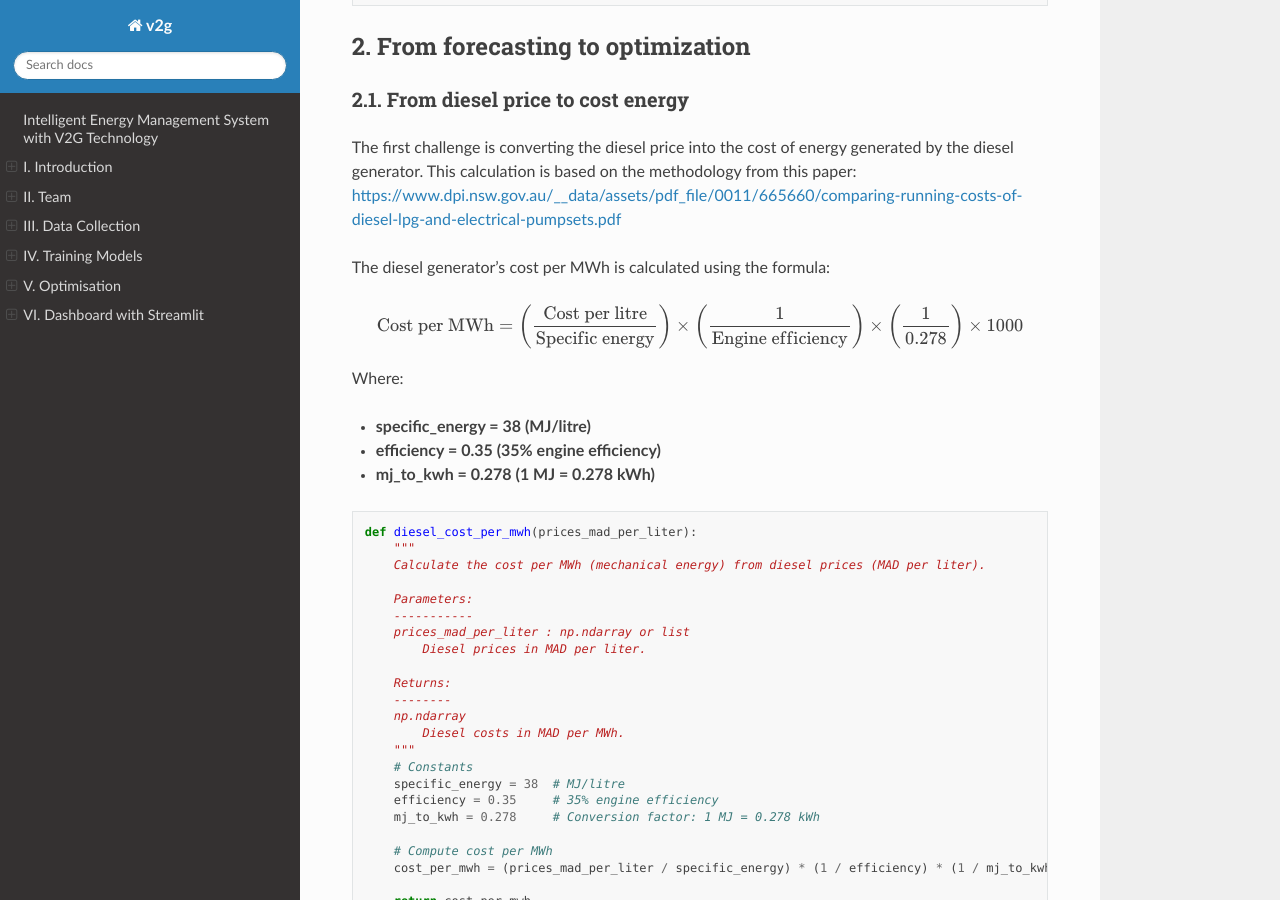
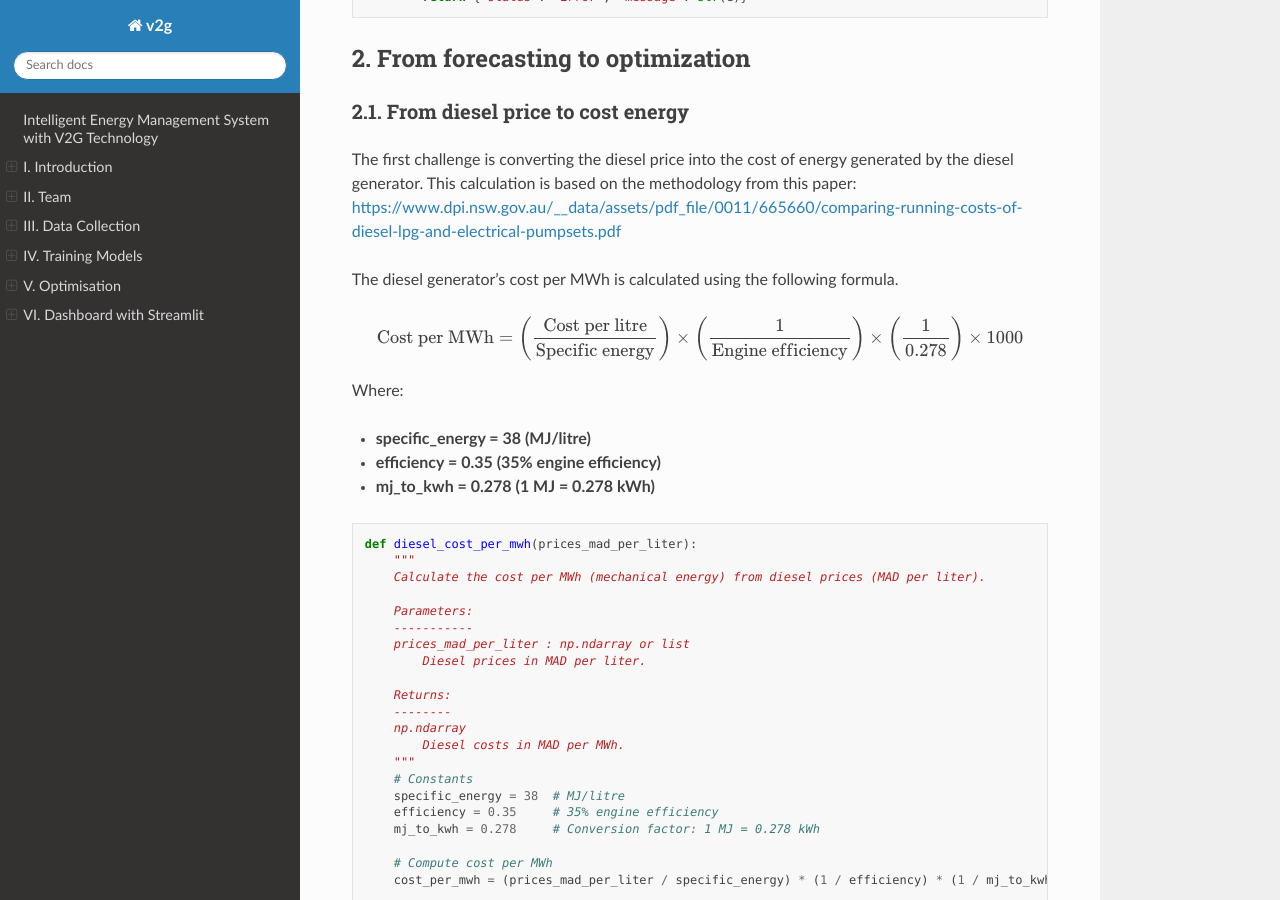
Before and after one commit to sohaibdaoudi/rtd, a Sphinx documentation site: the page built from source/index.rst, in a window 1280 px wide and 900 px high, scrolled down 13184 px. Built offline with Sphinx 7.4.7 and the Read the Docs theme 3.1.0, drawn with Linux system fonts in a browser that asks for light colours; some of the changed text lies outside the part shown.

Commit message:
Refine diesel price data section and improve mathematical formatting in index.rst

```diff
--- a/source/index.rst
+++ b/source/index.rst
@@ -155,20 +155,19 @@
 -------------
 
 - **Diesel Price (Weekly)**:
-  This data is sourced from
-  **U.S. Energy Information Administration (EIA)**:
-  `https://www.eia.gov/opendata/ <https://www.eia.gov/opendata/>`_
+
+  This data is sourced from the **U.S. Energy Information Administration (EIA)**: `EIA Open Data <https://www.eia.gov/opendata/>`_
 
   Provides diesel price data in **USD per gallon**. We use this data when Moroccan sources are unavailable or for comparative analysis.
 
   To convert this data into **MAD per liter**, we apply the following formula:
 
-    .. math::
+  .. math::
 
-        \text{MAD_per_liter} = \text{USD_per_gallon} \times 0.26417205 \times 10
+     \text{MAD_per_liter} = \text{USD_per_gallon} \times 0.26417205 \times 10
 
-    - `0.26417205` is the conversion factor from gallons to liters.
-    - `10` is the approximate exchange rate used to convert USD to Moroccan Dirham (MAD).
+  - `0.26417205` is the conversion factor from gallons to liters.
+  - `10` is the approximate exchange rate used to convert USD to Moroccan Dirham (MAD).
 
 3. Conclusion
 -------------
@@ -627,11 +626,9 @@
 2.1. From diesel price to cost energy
 ~~~~~~~~~~~~~~~~~~~~~~~~~~~~~~~~~~~~~
 
-The first challenge is converting the diesel price into the cost of energy generated by the diesel generator.
-This calculation is based on the methodology from this paper:
-https://www.dpi.nsw.gov.au/__data/assets/pdf_file/0011/665660/comparing-running-costs-of-diesel-lpg-and-electrical-pumpsets.pdf
+The first challenge is converting the diesel price into the cost of energy generated by the diesel generator. This calculation is based on the methodology from this paper: `<https://www.dpi.nsw.gov.au/__data/assets/pdf_file/0011/665660/comparing-running-costs-of-diesel-lpg-and-electrical-pumpsets.pdf>`_
 
-The diesel generator's cost per MWh is calculated using the formula:
+The diesel generator's cost per MWh is calculated using the following formula.
 
 .. math::
 
@@ -640,8 +637,8 @@
 Where:
 
 - **specific_energy = 38 (MJ/litre)**
-- **efficiency = 0.35  (35% engine efficiency)**
-- **mj_to_kwh = 0.278  (1 MJ = 0.278 kWh)**
+- **efficiency = 0.35 (35% engine efficiency)**
+- **mj_to_kwh = 0.278 (1 MJ = 0.278 kWh)**
 
 
 .. code-block:: python
```
